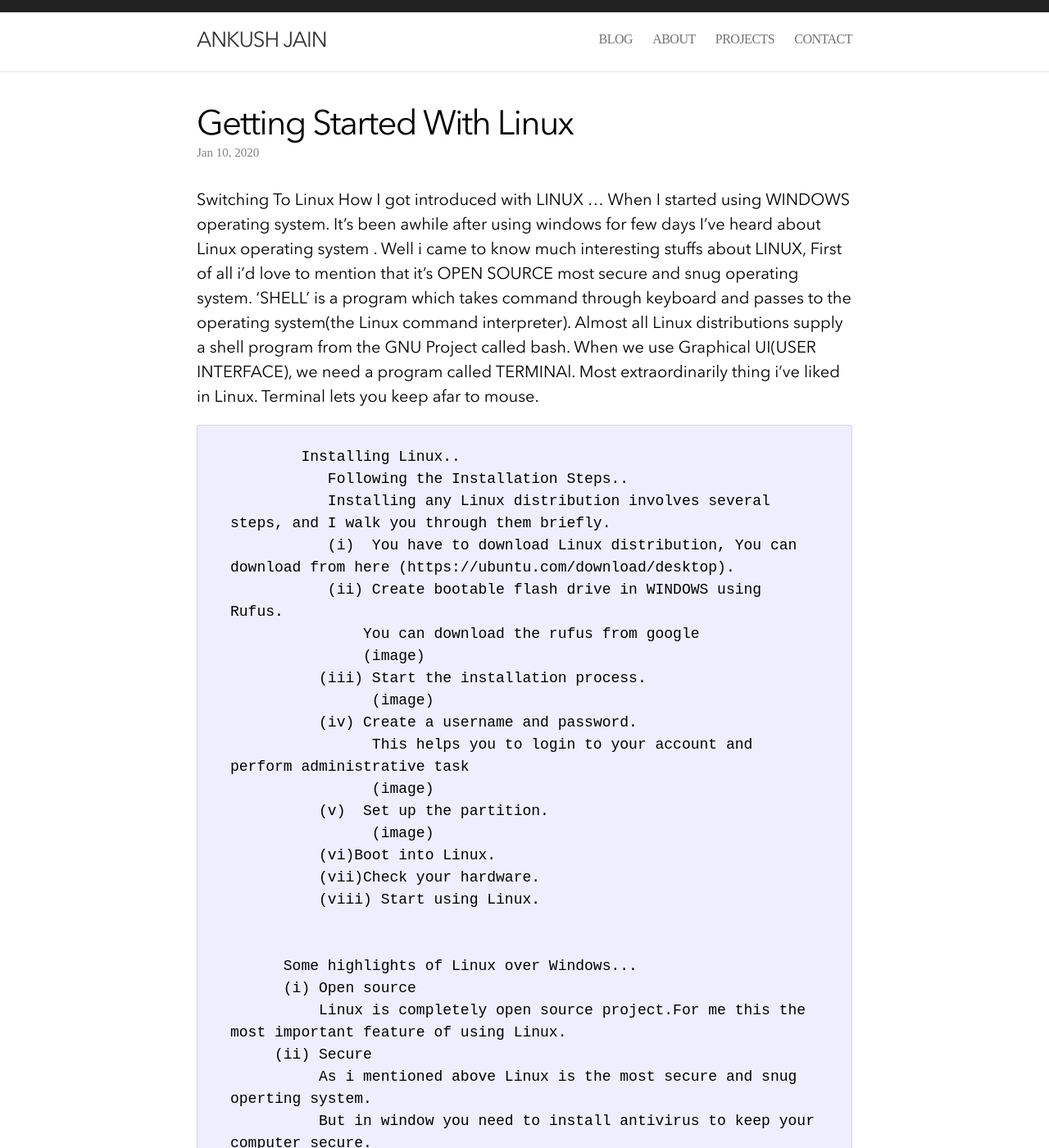
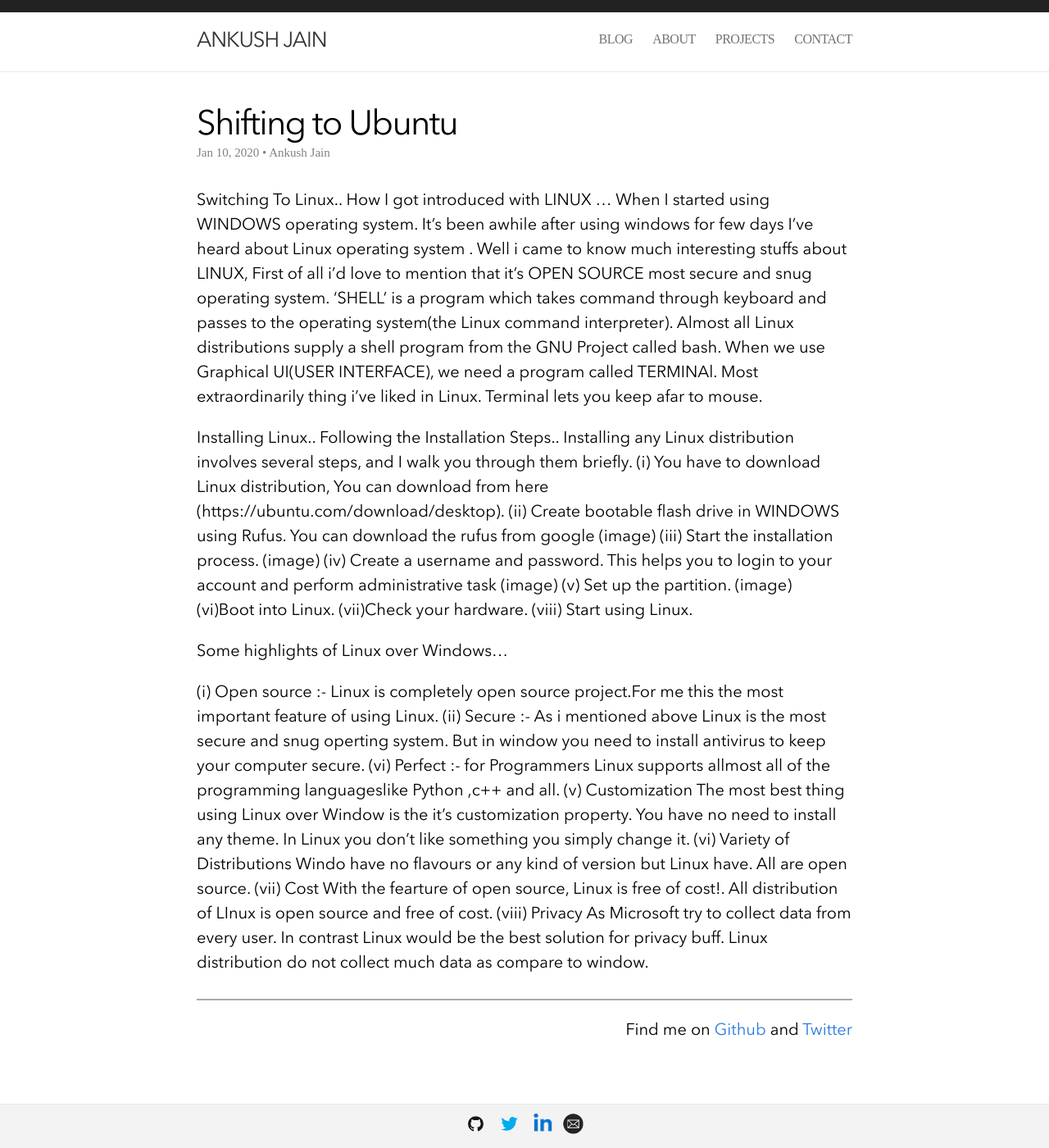
Before and after one commit to 49ku5h/MY-WEBSITE, a Jekyll site: the page built from _posts/2020-01-10-Getting-Started-With-Linux.md, in a window 1280 px wide and 1400 px high. Shown: the whole window at 82% size. Built offline with Jekyll 4.4.1, drawn with Linux system fonts in a browser that asks for light colours; nearby versions of some CDN libraries; our own code applies the rules of GitHub Pages for plain Markdown files; comment, search, counter and statistics services are not loaded; some of the changed text lies outside the part shown.

Commit message:
Update 2020-01-10-Getting-Started-With-Linux.md

```diff
--- a/_posts/2020-01-10-Getting-Started-With-Linux.md
+++ b/_posts/2020-01-10-Getting-Started-With-Linux.md
@@ -1,44 +1,42 @@
-Switching To Linux
-            How I got introduced with LINUX ...
-            When I started using  WINDOWS operating system. It's been awhile after using windows for few days I've heard about Linux operating system . Well i came to know much interesting stuffs about LINUX, First of all i'd love to mention that it's OPEN SOURCE most secure and snug operating system.
-            'SHELL' is a program which takes command through keyboard and passes to the operating system(the Linux command interpreter). Almost all Linux distributions supply a shell program from the GNU Project called bash.
-            When we use Graphical UI(USER INTERFACE), we need a program called TERMINAl. Most extraordinarily thing i've liked in Linux. Terminal lets you keep afar to mouse.
+---
+
+layout:	post
+title: "Shifting to Ubuntu"
+author: "Ankush Jain"
+excerpt: "My transition from Windows to Ubuntu"
+keywords: ubuntu, linux, transtition, features, unix, windows, switching, comparison
+
+---
+
+Switching To Linux..
+How I got introduced with LINUX ...
+When I started using  WINDOWS operating system. It's been awhile after using windows for few days I've heard about Linux operating system . Well i came to know much interesting stuffs about LINUX, First of all i'd love to mention that it's OPEN SOURCE most secure and snug operating system.
+'SHELL' is a program which takes command through keyboard and passes to the operating system(the Linux command interpreter). Almost all Linux distributions supply a shell program from the GNU Project called bash.
+When we use Graphical UI(USER INTERFACE), we need a program called TERMINAl. Most extraordinarily thing i've liked in Linux. Terminal lets you keep afar to mouse.
 
 
-            Installing Linux..
-               Following the Installation Steps..
-               Installing any Linux distribution involves several steps, and I walk you through them briefly.
-               (i)  You have to download Linux distribution, You can download from here (https://ubuntu.com/download/desktop).
-               (ii) Create bootable flash drive in WINDOWS using Rufus.
-                   You can download the rufus from google
+Installing Linux..
+Following the Installation Steps..
+Installing any Linux distribution involves several steps, and I walk you through them briefly.
+(i)  You have to download Linux distribution, You can download from here (https://ubuntu.com/download/desktop).
+(ii) Create bootable flash drive in WINDOWS using Rufus. You can download the rufus from google
                    (image)
-              (iii) Start the installation process.
+(iii) Start the installation process.
                     (image)
-              (iv) Create a username and password.
-                    This helps you to login to your account and perform administrative task
+(iv) Create a username and password. This helps you to login to your account and perform administrative task
                     (image)
-              (v)  Set up the partition.
+(v)  Set up the partition.
                     (image)
-              (vi)Boot into Linux.
-              (vii)Check your hardware.
-              (viii) Start using Linux.
+(vi)Boot into Linux.
+(vii)Check your hardware.
+(viii) Start using Linux.
 
+Some highlights of Linux over Windows...
 
-          Some highlights of Linux over Windows...
-          (i) Open source
-              Linux is completely open source project.For me this the most important feature of using Linux.
-         (ii) Secure
-              As i mentioned above Linux is the most secure and snug operting system.
-              But in window you need to install antivirus to keep your computer secure.
-         (vi) Perfect for Programmers
-                Linux supports allmost all of the programming languageslike Python ,c++ and all.
-         (v) Customization
-              The most best thing using Linux over Window is the it's customization property. You have no need to install any theme.
-              In Linux you don't like something you simply chanhe it.
-         (vi)  Variety of Distributions
-                Windo have no flavours or any kind of version but Linux have. All are open source.
-         (vii) Cost
-                With the fearture of open source, Linux is free of cost!. All distribution of LInux is open source and free of cost.
-         (viii) Privacy
-                 As Microsoft try to collect data from every user. In contrast Linux would be the best solution for privacy buff.
-                 Linux distribution do not collect much data as compare to window.
+(i) Open source :- Linux is completely open source project.For me this the most important feature of using Linux.
+(ii) Secure :-  As i mentioned above Linux is the most secure and snug operting system. But in window you need to install antivirus to keep your computer secure.
+(vi) Perfect :- for Programmers Linux supports allmost all of the programming languageslike Python ,c++ and all.
+(v) Customization The most best thing using Linux over Window is the it's customization property. You have no need to install any theme. In Linux you don't like something you simply change it.
+(vi)  Variety of Distributions Windo have no flavours or any kind of version but Linux have. All are open source.
+(vii) Cost With the fearture of open source, Linux is free of cost!. All distribution of LInux is open source and free of cost.
+(viii) Privacy As Microsoft try to collect data from every user. In contrast Linux would be the best solution for privacy buff. Linux distribution do not collect much data as compare to window.
```
